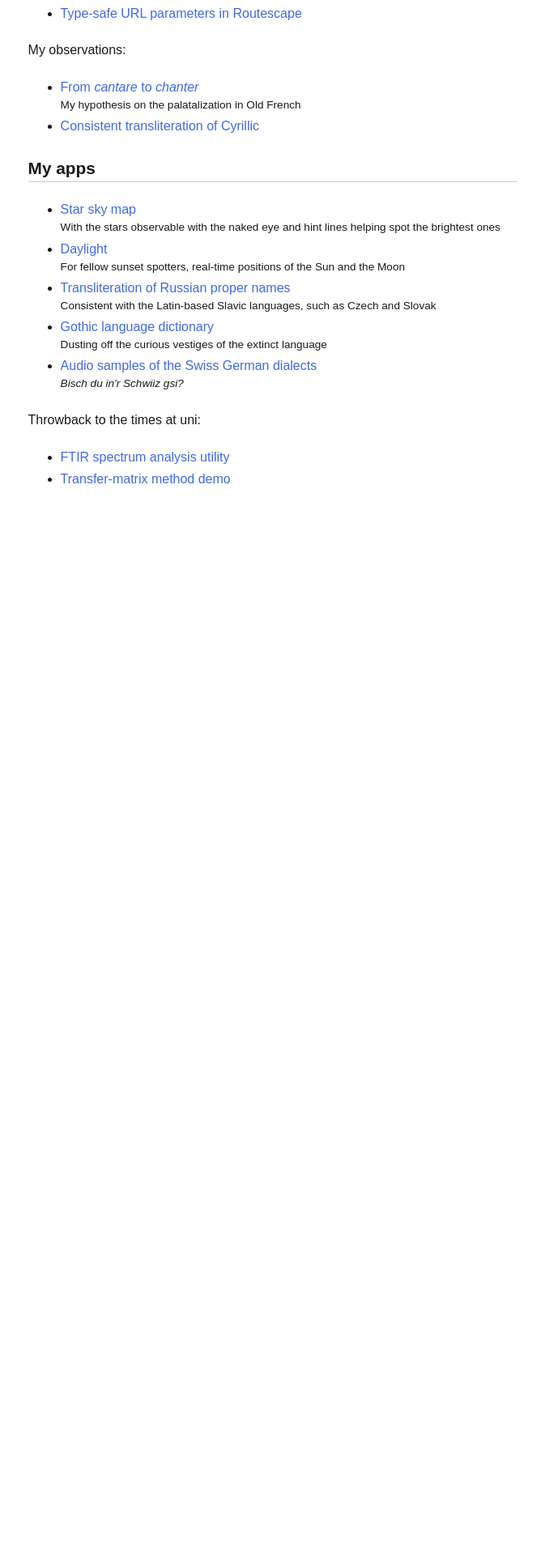
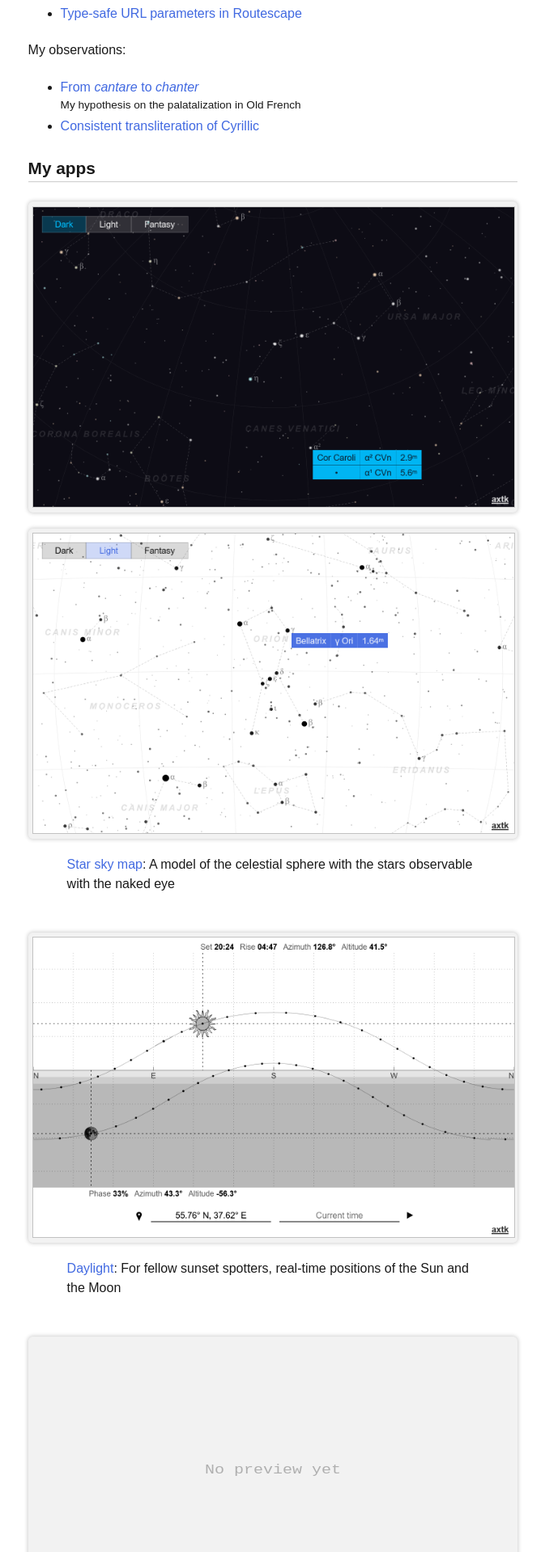
Before and after one commit to axtk/axtk.github.io, a Jekyll site: the page index.html, which Jekyll copies as it is, in a window 1280 px wide. Shown: the part 417-2334 px from the top of the page at 81% size, without its empty margins (303-976 px from the left). Built offline with Jekyll 4.4.1, drawn with Linux system fonts in a browser that asks for light colours; before the commit the page ends 1090 px from its top, so only the background shows below that; some of the changed text lies outside the part shown.

Commit message:
add screenshots

```diff
--- a/index.html
+++ b/index.html
@@ -42,25 +42,40 @@
 </section>
 <section id="apps">
     <h2>My apps</h2>
-    <ul>
-        <li><a href="x/stars">Star sky map</a><br>
-            <span class="description">With the stars observable with the naked eye and hint lines helping spot the brightest ones</span></li>
-        <li><a href="x/daylight">Daylight</a><br>
-            <span class="description">For fellow sunset spotters, real-time positions of the Sun and the Moon</span></li>
-        <li><a href="x/names">Transliteration of Russian proper names</a><br>
-            <span class="description">Consistent with the Latin-based Slavic languages, such as Czech and Slovak</span></li>
-        <li><a href="x/gothic">Gothic language dictionary</a><br>
-            <span class="description">Dusting off the curious vestiges of the extinct language</span></li>
-        <li><a href="x/alemannic">Audio samples of the Swiss German dialects</a><br>
-            <span class="description"><i>Bisch du in'r Schwiiz gsi?</i></span></li>
-    </ul>
+    <figure>
+        <picture><img src="x/assets/screenshots/stars_2d.png" alt="Dark-mode star sky map screenshot" height="360" loading="lazy"></picture>
+        <picture><img src="x/assets/screenshots/stars_1l.png" alt="Light-mode star sky map screenshot" height="360" loading="lazy"></picture>
+        <figcaption><a href="x/stars">Star sky map</a>: A model of the celestial sphere with the stars observable with the naked eye</figcaption>
+    </figure>
+    <figure>
+        <picture><img src="x/assets/screenshots/daylight.png" alt="Daylight app screenshot" height="360" loading="lazy"></picture>
+        <figcaption><a href="x/daylight">Daylight</a>: For fellow sunset spotters, real-time positions of the Sun and the Moon</figcaption>
+    </figure>
+    <figure>
+        <picture><!--img src="x/assets/screenshots/translit_names_2.png" alt="Translit names app screenshot" height="360" loading="lazy"--></picture>
+        <figcaption><a href="x/names">Transliteration of Russian proper names</a>: Consistent with the Latin-based Slavic languages, such as Czech and Slovak</figcaption>
+    </figure>
+    <figure>
+        <picture><!--img src="x/assets/screenshots/gothic_2.png" alt="Gothic dictionary app screenshot" height="360" loading="lazy"--></picture>
+        <figcaption><a href="x/gothic">Gothic language dictionary</a>: Dusting off the curious vestiges of the extinct language</figcaption>
+    </figure>
+    <figure>
+        <picture><img src="x/assets/screenshots/alemannic.png" alt="Alemannic dialect map screenshot" height="360" loading="lazy"></picture>
+        <figcaption><a href="x/alemannic">Audio samples of the Swiss German dialects</a>: <i>Bisch du in'r Schwiiz gsi?</i></figcaption>
+    </figure>
+    <p class="sep">~</p>
     <p>Throwback to the times at uni:</p>
-    <ul>
-        <li><a href="x/spectra">FTIR spectrum analysis utility</a></li>
-        <li><a href="x/tmm">Transfer-matrix method demo</a></li>
-    </ul>
+    <figure>
+        <picture><img src="x/assets/screenshots/spectra.png" alt="FTIR spectrum analysis app screenshot" height="360" loading="lazy"></picture>
+        <figcaption><a href="x/spectra">FTIR spectrum analysis utility</a></figcaption>
+    </figure>
+    <figure>
+        <picture><img src="x/assets/screenshots/tmm.png" alt="Transfer-matrix method demo screenshot" height="360" loading="lazy"></picture>
+        <figcaption><a href="x/tmm">Transfer-matrix method demo</a></figcaption>
+    </figure>
 </section>
 </main>
+<script src="x/assets/index.js"></script>
 <script src="x/assets/stats.js"></script>
 </body>
 </html>
--- a/x/assets/index.css
+++ b/x/assets/index.css
@@ -36,6 +36,48 @@ li .description {
     display: block;
     font-size: var(--smaller-font-size);
     margin-top: .35em;
+}
+figure {
+    padding: 0;
+    margin: 1.5rem 0;
+}
+figure + figure {
+    margin-top: 3rem;
+}
+p + figure {
+    margin-top: 2rem;
+}
+picture {
+    display: block;
+    font-size: 0;
+    min-height: 320px;
+    background: color(from var(--color) srgb r g b / .05);
+    border-radius: .35rem;
+    box-shadow: 0 0 .3rem .05rem color(from var(--color) srgb r g b / .2);
+    padding: .35rem;
+    margin: 1.25rem 0;
+}
+picture img {
+    max-width: 100%;
+    height: auto;
+    border: .03rem solid color(from var(--color) srgb r g b / .2);
+}
+picture:empty {
+    position: relative;
+}
+picture:empty::after {
+    /* content: "¯\\_(ツ)_/¯"; */
+    content: "No preview yet";
+    font-size: 1.25rem;
+    font-family: monospace;
+    position: absolute;
+    left: 50%;
+    top: 50%;
+    transform: translate(-50%, -50%) scaleY(.8);
+    opacity: .3;
+}
+figcaption {
+    padding: 0 3rem;
 }
 .intro {
     display: flex;
@@ -124,4 +166,10 @@ main .intro h1:first-child {
     :not(li) > ul {
         padding-inline-start: 1.25em;
     }
+    picture {
+        min-height: 200px;
+    }
+    figcaption {
+        padding: 0 1rem;
+    }
 }
--- /dev/null
+++ b/x/assets/index.js
@@ -0,0 +1,18 @@
+"use strict";
+{
+for (let caption of document.querySelectorAll('figcaption')) {
+    let link = caption.querySelector('a');
+    let container = caption.closest('figure');
+
+    if (container?.querySelector('picture') && link) {
+        let href = link.getAttribute('href');
+
+        for (let picture of container.querySelectorAll('picture')) {
+            if (!picture.firstElementChild)
+                continue;
+
+            picture.innerHTML = `<a href="${href}">${picture.innerHTML}</a>`;
+        }
+    }
+}
+}
```
Also changed, not shown: x/assets/screenshots/alemannic.png (added), x/assets/screenshots/daylight.png (added), x/assets/screenshots/gothic_1.png (added), x/assets/screenshots/gothic_2.png (added), x/assets/screenshots/spectra.png (added), x/assets/screenshots/stars_1d.png (added), x/assets/screenshots/stars_1l.png (added), x/assets/screenshots/stars_2d.png (added), x/assets/screenshots/stars_2l.png (added), x/assets/screenshots/tmm.png (added), x/assets/screenshots/translit_names_1.png (added), x/assets/screenshots/translit_names_2.png (added).
